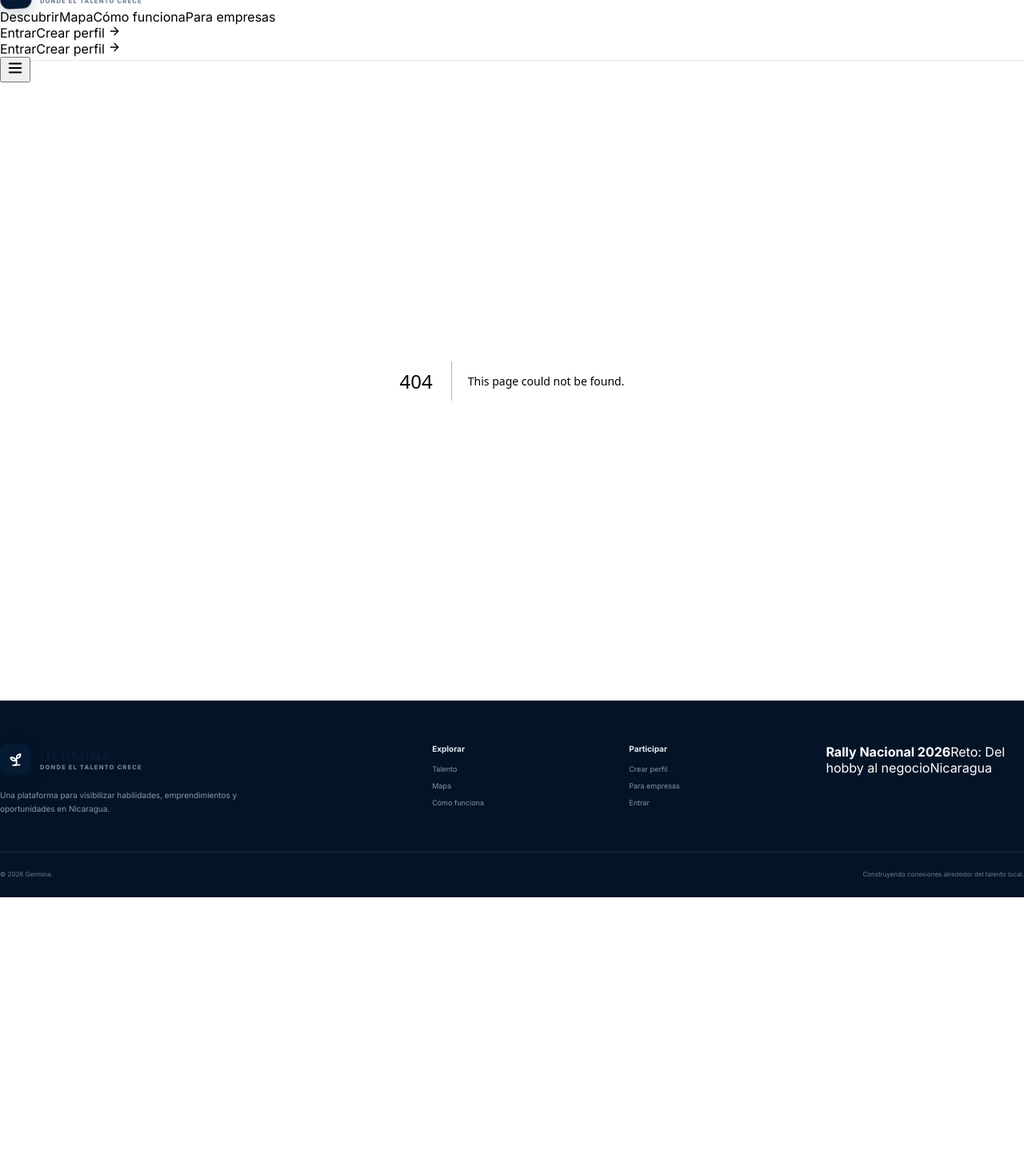
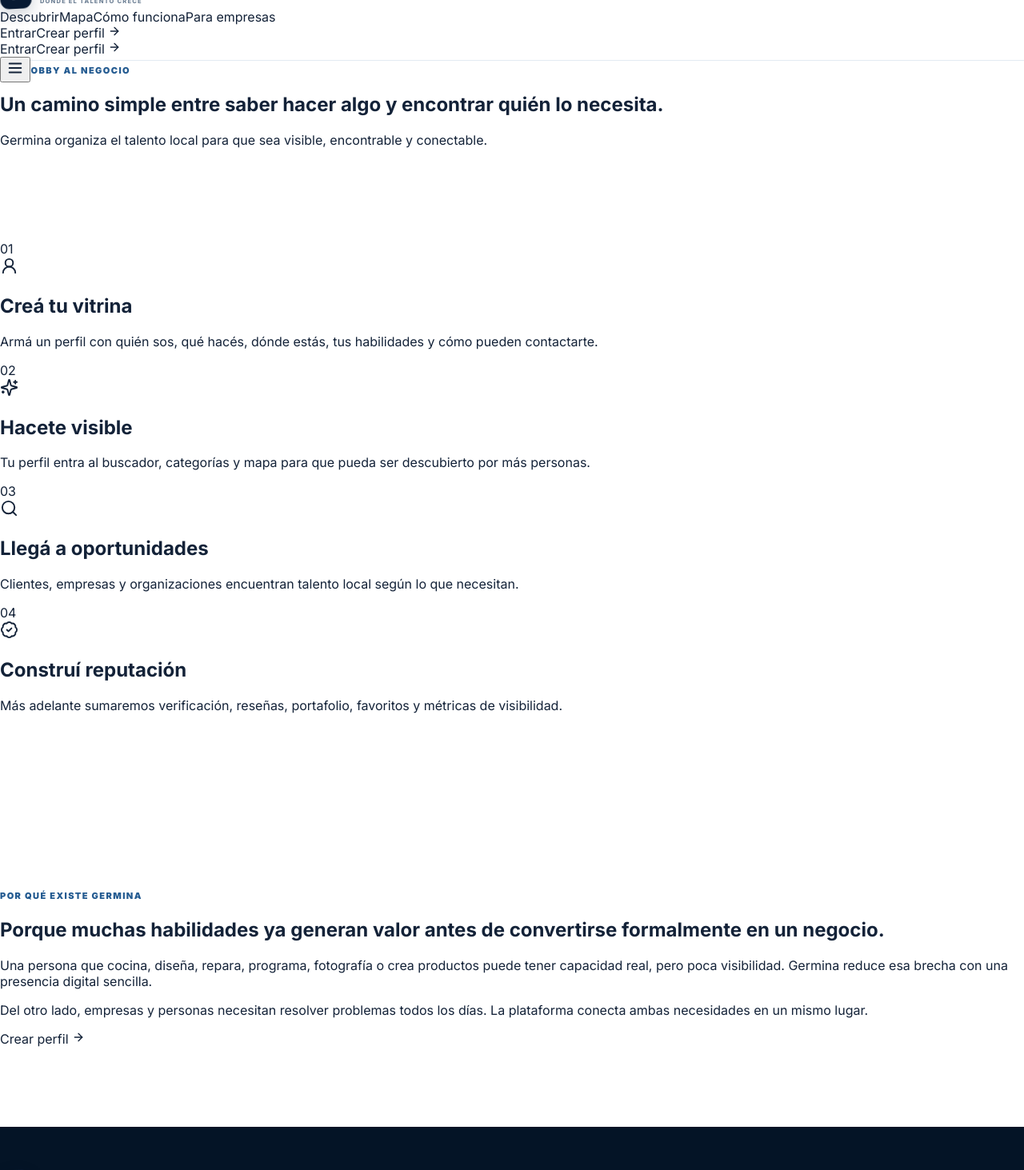
Before and after one commit to moneyfund/rally2026, a Next.js app: page /como-funciona in a window 1280 px wide. Before the commit this address had no page. Shown: the top 1463 px of the page at 80% size. Before the commit the page ends 1122 px from the top, so only its background shows below. Built offline with nearby package versions, Linux system fonts and the light colour scheme.

Commit message:
feat: add standalone how it works page

```diff
--- /dev/null
+++ b/app/como-funciona/page.tsx
@@ -0,0 +1,22 @@
+import type { Metadata } from "next";
+import Link from "next/link";
+import { ArrowRight, BadgeCheck, Search, Sparkles, UserRound } from "lucide-react";
+
+export const metadata: Metadata = { title: "Cómo funciona" };
+
+const steps = [
+  { number: "01", icon: UserRound, title: "Creá tu vitrina", text: "Armá un perfil con quién sos, qué hacés, dónde estás, tus habilidades y cómo pueden contactarte." },
+  { number: "02", icon: Sparkles, title: "Hacete visible", text: "Tu perfil entra al buscador, categorías y mapa para que pueda ser descubierto por más personas." },
+  { number: "03", icon: Search, title: "Llegá a oportunidades", text: "Clientes, empresas y organizaciones encuentran talento local según lo que necesitan." },
+  { number: "04", icon: BadgeCheck, title: "Construí reputación", text: "Más adelante sumaremos verificación, reseñas, portafolio, favoritos y métricas de visibilidad." },
+];
+
+export default function ComoFuncionaPage() {
+  return (
+    <main>
+      <section className="page-hero"><div className="shell"><span className="eyebrow">DEL HOBBY AL NEGOCIO</span><h1>Un camino simple entre saber hacer algo y encontrar quién lo necesita.</h1><p>Germina organiza el talento local para que sea visible, encontrable y conectable.</p></div></section>
+      <section className="section"><div className="shell"><div className="process-grid">{steps.map(({ number, icon: Icon, title, text }) => <article className="process-card" key={number}><span className="process-number">{number}</span><div className="process-icon"><Icon size={23} /></div><h2>{title}</h2><p>{text}</p></article>)}</div></div></section>
+      <section className="section section-soft"><div className="shell two-col-story"><div><span className="eyebrow">POR QUÉ EXISTE GERMINA</span><h2>Porque muchas habilidades ya generan valor antes de convertirse formalmente en un negocio.</h2></div><div><p>Una persona que cocina, diseña, repara, programa, fotografía o crea productos puede tener capacidad real, pero poca visibilidad. Germina reduce esa brecha con una presencia digital sencilla.</p><p>Del otro lado, empresas y personas necesitan resolver problemas todos los días. La plataforma conecta ambas necesidades en un mismo lugar.</p><Link href="/crear-perfil" className="btn btn-primary">Crear perfil <ArrowRight size={16} /></Link></div></div></section>
+    </main>
+  );
+}
```
